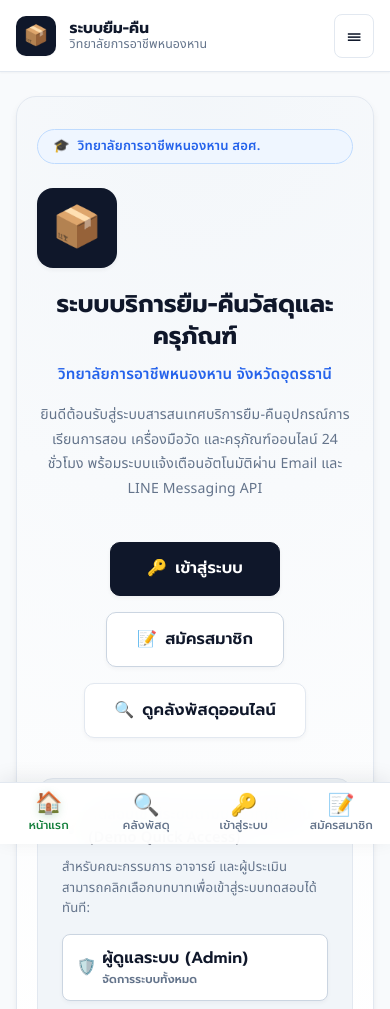
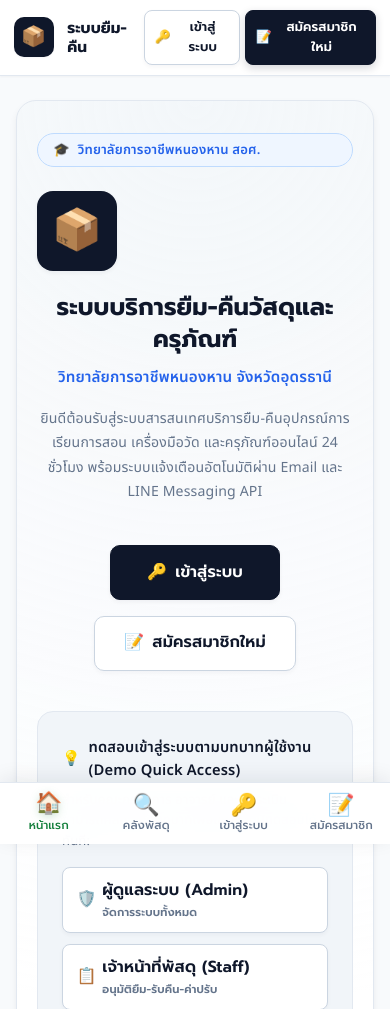
Before and after one commit to suphakitbest3004/borrow-system, a Flask app: page / in a window 390 px wide. Shown: the top 1009 px of the page. Run offline with Flask 3, Linux system fonts and the light colour scheme.

Commit message:
Add files via upload

```diff
--- a/static/css/style.css
+++ b/static/css/style.css
@@ -439,6 +439,12 @@ code, .font-mono, [data-mono] {
   display: flex;
   align-items: center;
   gap: 0.75rem;
+}
+
+.guest-nav-actions {
+  display: flex;
+  align-items: center;
+  gap: 0.65rem;
 }
 
 .guest-link {
@@ -973,7 +979,13 @@ code, .font-mono, [data-mono] {
   }
 
   .guest-menu-btn {
-    display: block;
+    display: none;
+  }
+
+  .guest-nav-actions {
+    display: flex;
+    align-items: center;
+    gap: 0.5rem;
   }
 
   .mobile-topbar {
@@ -2255,6 +2267,24 @@ code, .font-mono, [data-mono] {
     font-size: 0.95rem;
   }
 
+  .guest-nav-inner {
+    padding: 0.65rem 0.85rem;
+  }
+
+  .guest-nav-actions {
+    gap: 0.35rem;
+  }
+
+  .guest-nav-actions .btn {
+    padding: 0.35rem 0.6rem !important;
+    font-size: 0.8rem !important;
+    min-height: 36px;
+  }
+
+  .guest-navbar .brand-title .sub-text {
+    display: none;
+  }
+
   .btn-sm {
     padding: 0.42rem 0.8rem;
     font-size: 0.85rem;
--- a/templates/base.html
+++ b/templates/base.html
@@ -46,43 +46,13 @@
                 </div>
             </a>
 
-            <!-- Desktop Links -->
-            <nav class="guest-nav-links">
-                <a href="{{ url_for('index') }}" class="guest-link {% if request.endpoint == 'index' %}active{% endif %}">
-                    <span>🏠</span> หน้าแรก
-                </a>
-                <a href="{{ url_for('catalog') }}" class="guest-link {% if request.endpoint == 'catalog' %}active{% endif %}">
-                    <span>🔍</span> คลังวัสดุ/ครุภัณฑ์
-                </a>
+            <!-- Action Buttons: เฉพาะเข้าสู่ระบบและสมัครสมาชิกใหม่ -->
+            <div class="guest-nav-actions">
                 <a href="{{ url_for('login') }}" class="btn btn-secondary btn-sm">
                     <span>🔑</span> เข้าสู่ระบบ
                 </a>
                 <a href="{{ url_for('register') }}" class="btn btn-primary btn-sm">
-                    <span>📝</span> สมัครสมาชิก
-                </a>
-            </nav>
-
-            <!-- Mobile Hamburger Button -->
-            <button type="button" id="guestMenuToggle" class="guest-menu-btn" aria-label="สลับเมนู">
-                ☰
-            </button>
-        </div>
-
-        <!-- Mobile Guest Dropdown Menu -->
-        <div id="guestMobileMenu" class="guest-mobile-menu">
-            <a href="{{ url_for('index') }}" class="guest-mobile-link {% if request.endpoint == 'index' %}active{% endif %}">
-                <span>🏠</span> หน้าแรก
-            </a>
-            <a href="{{ url_for('catalog') }}" class="guest-mobile-link {% if request.endpoint == 'catalog' %}active{% endif %}">
-                <span>🔍</span> คลังวัสดุ/ครุภัณฑ์
-            </a>
-            <div class="guest-mobile-divider"></div>
-            <div style="display: flex; gap: 0.5rem; flex-direction: column;">
-                <a href="{{ url_for('login') }}" class="btn btn-secondary btn-sm" style="width: 100%; justify-content: center;">
-                    <span>🔑</span> เข้าสู่ระบบ
-                </a>
-                <a href="{{ url_for('register') }}" class="btn btn-primary btn-sm" style="width: 100%; justify-content: center;">
-                    <span>📝</span> สมัครสมาชิก
+                    <span>📝</span> สมัครสมาชิกใหม่
                 </a>
             </div>
         </div>
--- a/templates/index.html
+++ b/templates/index.html
@@ -31,10 +31,7 @@
                 <span>🔑</span> เข้าสู่ระบบ
             </a>
             <a href="{{ url_for('register') }}" class="btn btn-secondary" style="padding: 0.85rem 1.85rem; font-size: 1.05rem; font-weight: 600; border-radius: var(--radius-md); border: 1px solid var(--border-dark); min-width: 170px;">
-                <span>📝</span> สมัครสมาชิก
-            </a>
-            <a href="{{ url_for('catalog') }}" class="btn btn-secondary" style="padding: 0.85rem 1.85rem; font-size: 1.05rem; font-weight: 600; border-radius: var(--radius-md); border: 1px solid var(--border); min-width: 170px;">
-                <span>🔍</span> ดูคลังพัสดุออนไลน์
+                <span>📝</span> สมัครสมาชิกใหม่
             </a>
         </div>
 
```
